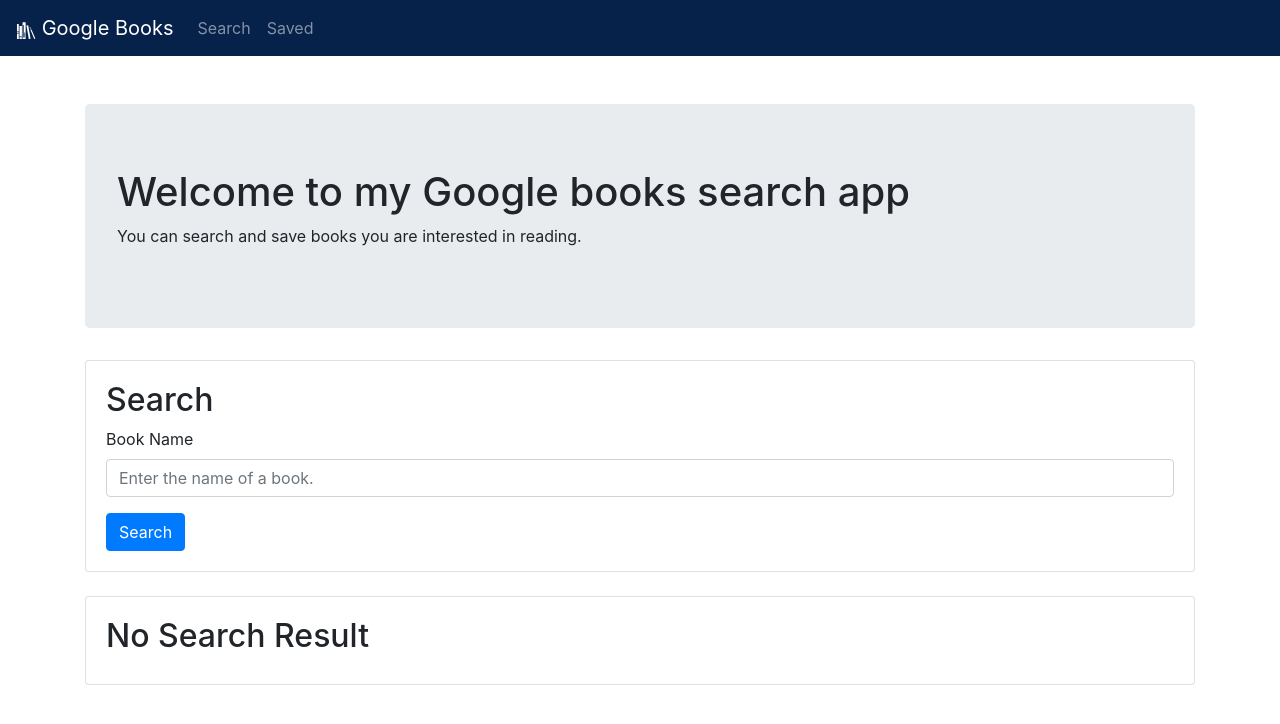
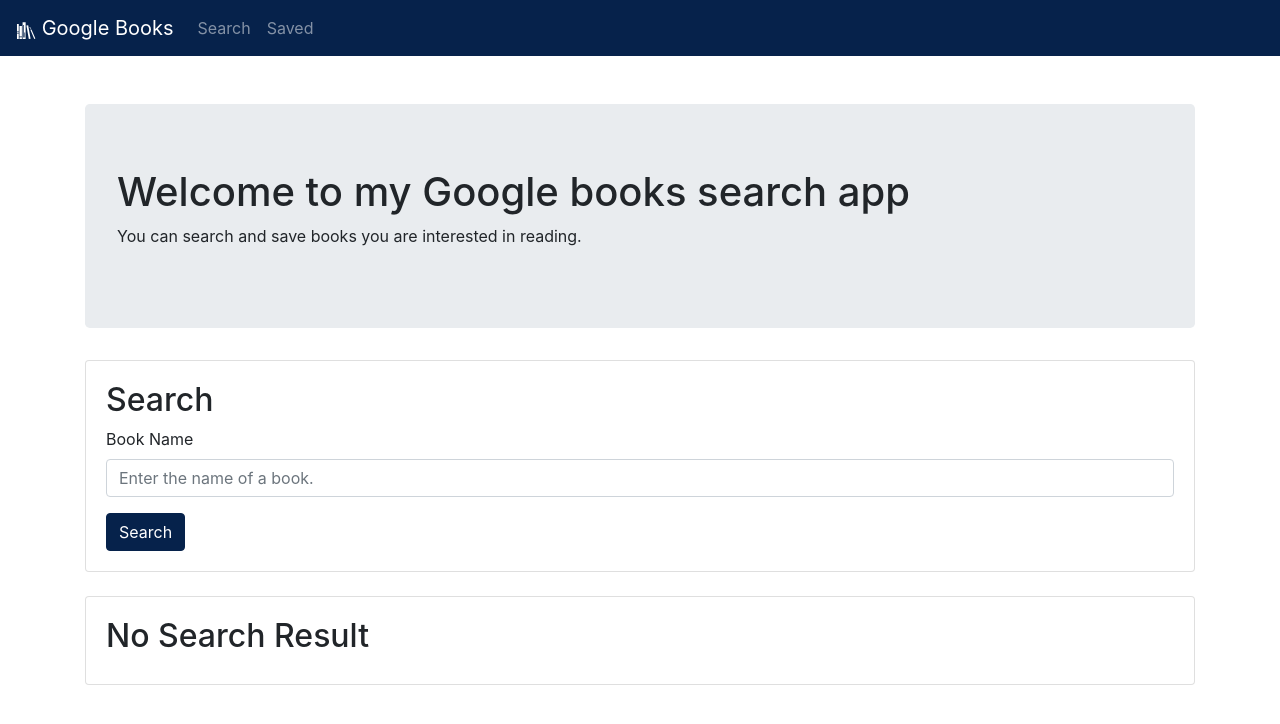
Before and after one commit to JJHPhoto/my-book-shelves, a React (Create React App) app in the folder client/: page / in a window 1280 px wide. Shown: the top 724 px of the page. Built offline with nearby package versions, Linux system fonts and the light colour scheme.

Commit message:
Undid scss and went back to my working sass style.

```diff
--- a/client/src/App.js
+++ b/client/src/App.js
@@ -1,6 +1,6 @@
 import React from "react";
 
-import "./main.scss";
+import "./main.sass";
 import GlobalNavbar from "./components/GlobalNavbar";
 import { BrowserRouter as Router, Route, Switch } from "react-router-dom";
 import Header from "./components/Header";
--- /dev/null
+++ b/client/src/_variables.sass
@@ -0,0 +1 @@
+$primary: #06224b
--- a/client/src/components/GlobalNavbar.js
+++ b/client/src/components/GlobalNavbar.js
@@ -4,10 +4,7 @@
 
 function GlobalNavbar(props) {
   return (
-    <Navbar
-      className={props.isloggedin ? `bg-primary` : `bg-test`}
-      variant="dark"
-    >
+    <Navbar bg="primary" variant="dark">
       <Navbar.Brand href="#home">
         {" "}
         <GiBookshelf /> Google Books
--- /dev/null
+++ b/client/src/main.sass
@@ -0,0 +1,2 @@
+@import "./_variables.sass";
+@import "~bootstrap/scss/bootstrap";
```
